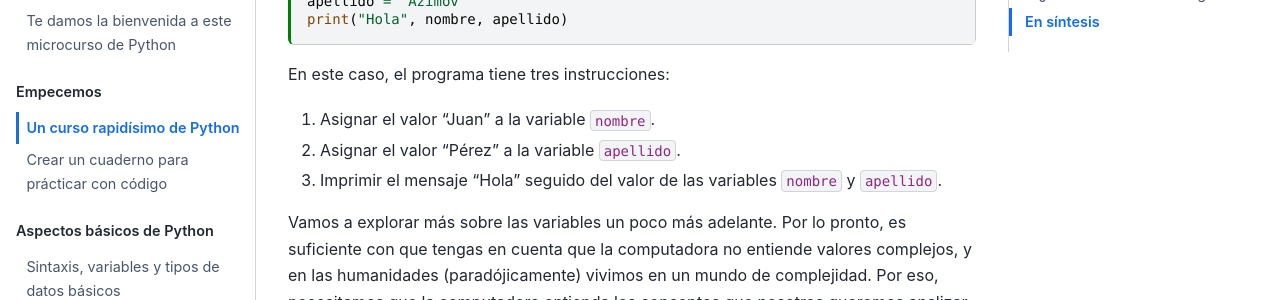
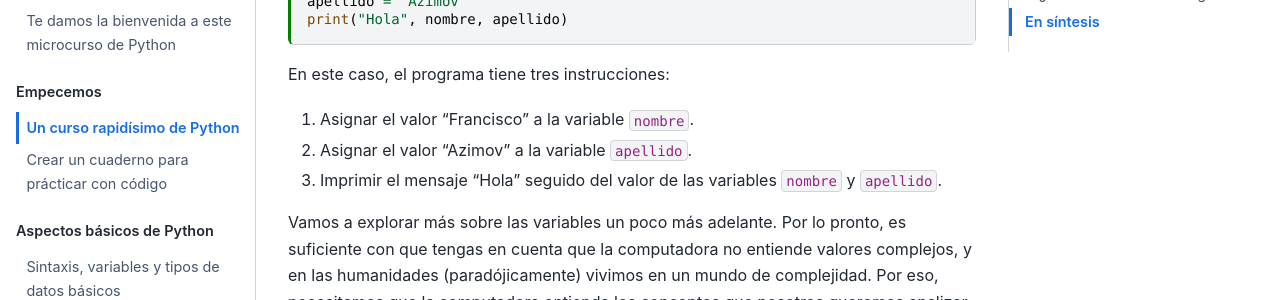
Before and after one commit to Taller-Abierto-de-Humanidades-Digitales/curso_python, a Jupyter Book: the page built from caps/0-inicio.md, in a window 1280 px wide and 900 px high, scrolled down 1201 px. Shown: the part 151-451 px from the top of the window. Built offline with Jupyter Book 1.0.4 settings and Sphinx 7.4.7 and the Sphinx Book theme 1.1.4, drawn with Linux system fonts in a browser that asks for light colours; pages that are not in the unit, such as notebooks, are missing from menus; comment, search, counter and statistics services are not loaded.

Commit message:
correcciones

```diff
--- a/caps/0-inicio.md
+++ b/caps/0-inicio.md
@@ -60,8 +60,8 @@ print("Hola", nombre, apellido)
 
 En este caso, el programa tiene tres instrucciones:
 
-1. Asignar el valor "Juan" a la variable `nombre`.
-2. Asignar el valor "Pérez" a la variable `apellido`.
+1. Asignar el valor "Francisco" a la variable `nombre`.
+2. Asignar el valor "Azimov" a la variable `apellido`.
 3. Imprimir el mensaje "Hola" seguido del valor de las variables `nombre` y `apellido`.
 
 Vamos a explorar más sobre las variables un poco más adelante. Por lo pronto, es suficiente con que tengas en cuenta que la computadora no entiende valores complejos, y en las humanidades (paradójicamente) vivimos en un mundo de complejidad. Por eso, necesitamos que la computadora entienda los conceptos que nosotros queremos analizar y esos valores se asignan a variables.
```
Also changed, not shown: caps/7-condicionales.md (+0 -2 lines), 1 other file.
